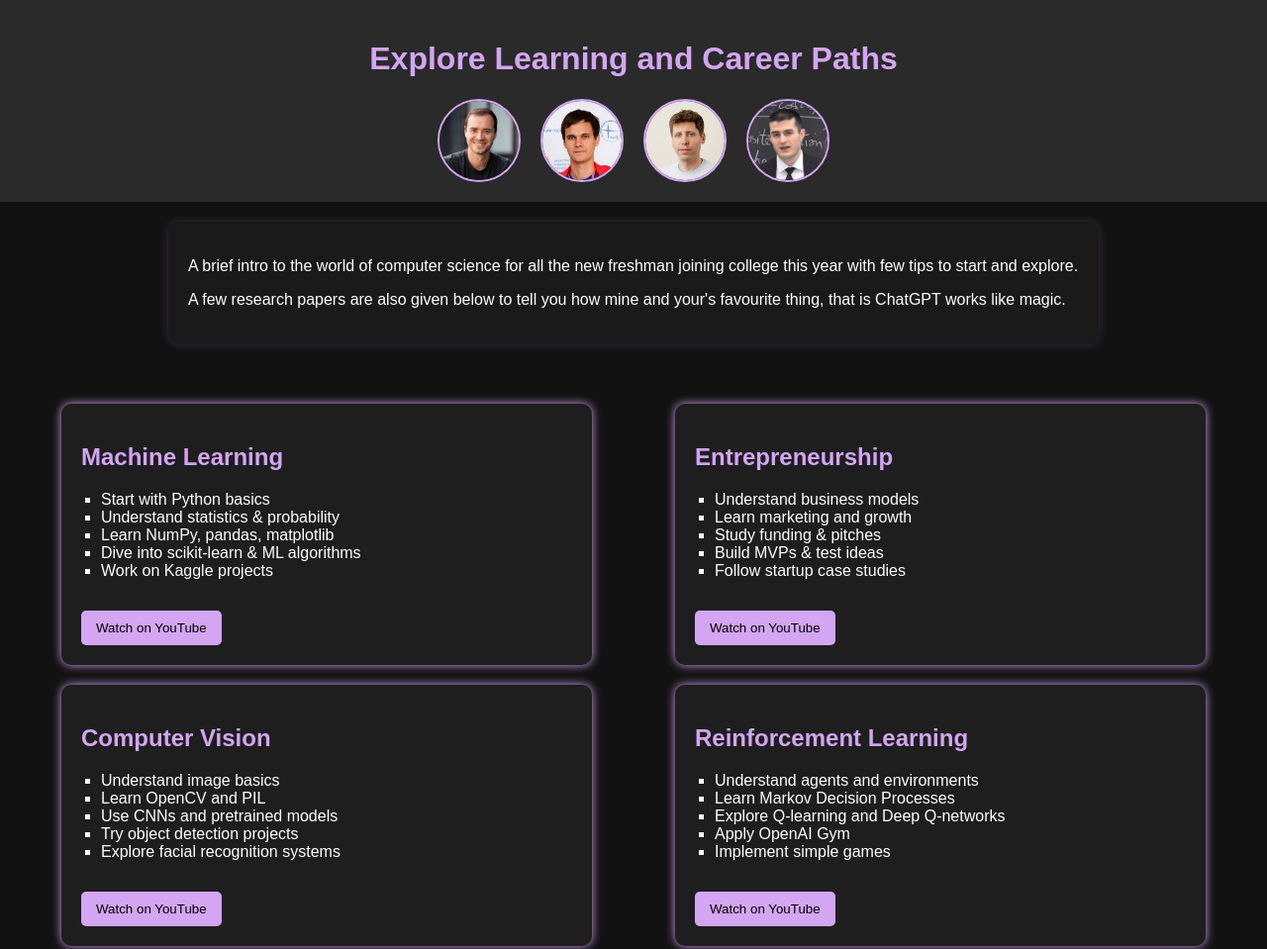
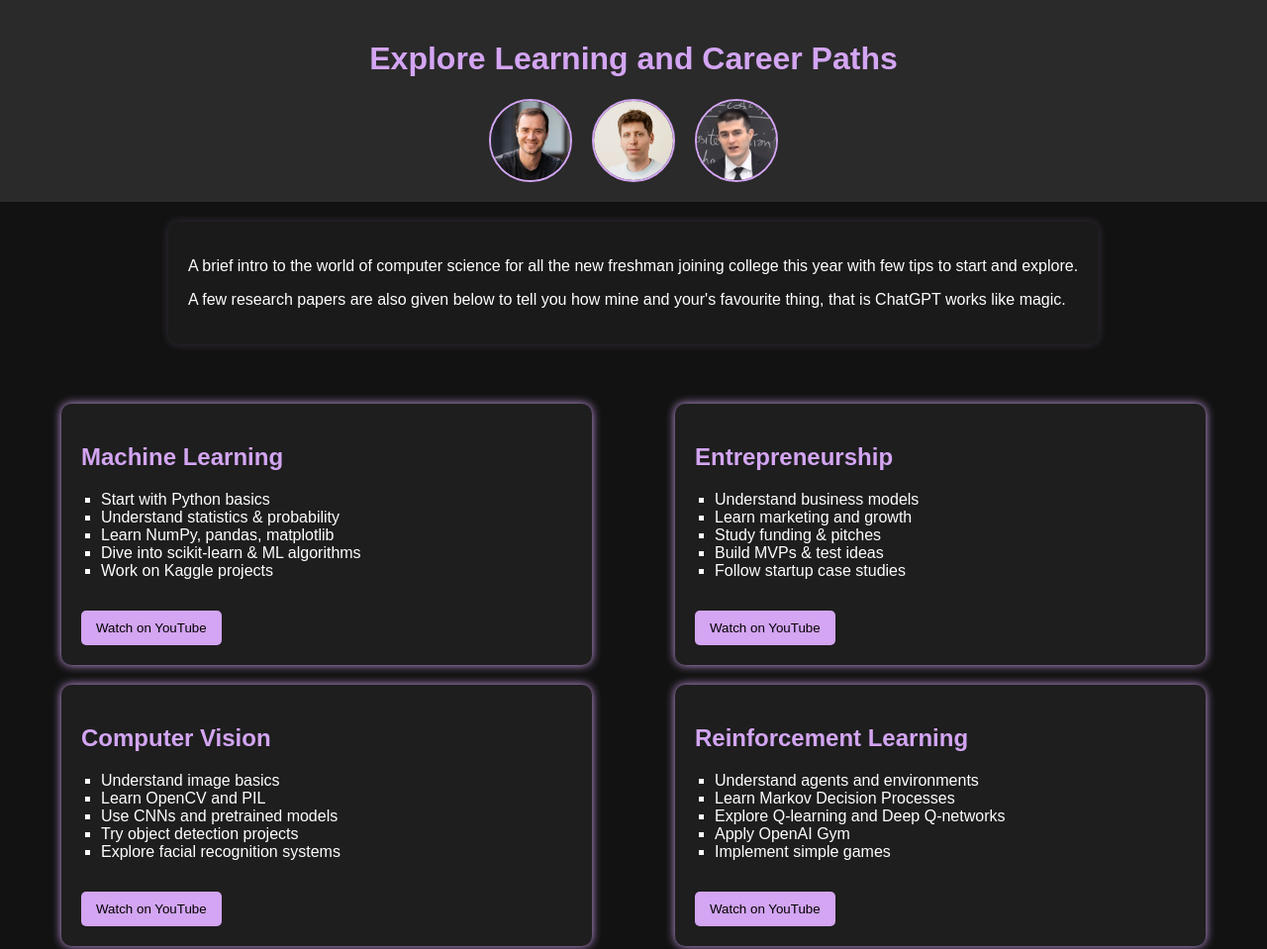
Before and after one commit to abhinav8805/career-path, a plain HTML site: page index.html in a window 1280 px wide. Shown: the top 959 px of the page at 99% size. Drawn offline with Linux system fonts and the light colour scheme.

Commit message:
Update index.html

```diff
--- a/index.html
+++ b/index.html
@@ -11,7 +11,7 @@
     <h1>Explore Learning and Career Paths</h1>
     <div class="hero-images">
       <img src="karpathy.jpg" alt="Karpathy">
-      <img src="gennedy.jpg" alt="Gennedy">
+   <!--<img src="gennedy.jpg" alt="Gennedy">-->
       <img src="Sam.png" alt="Sam">
       <img src="lex.jpg" alt="lex">
 
```
